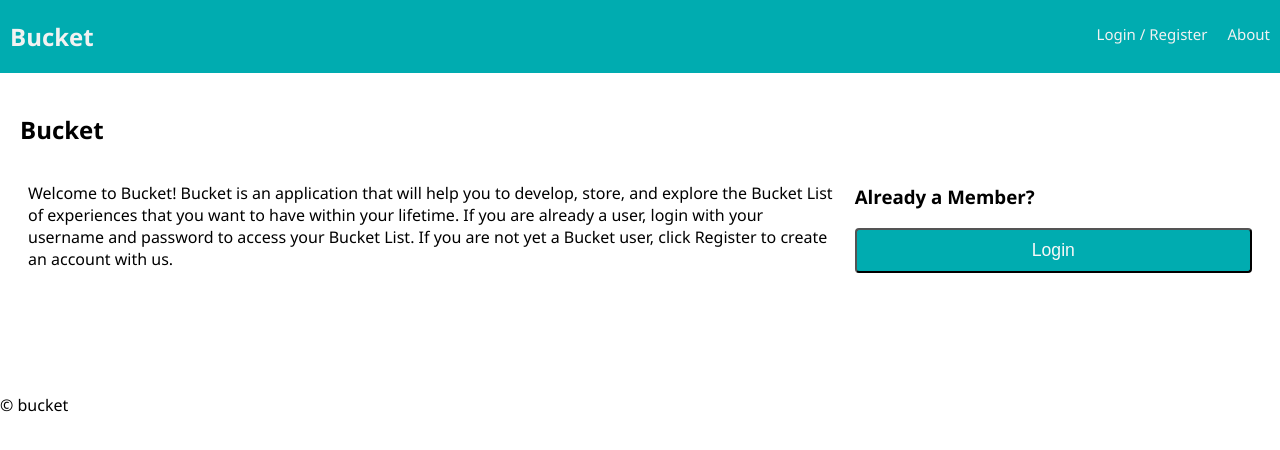
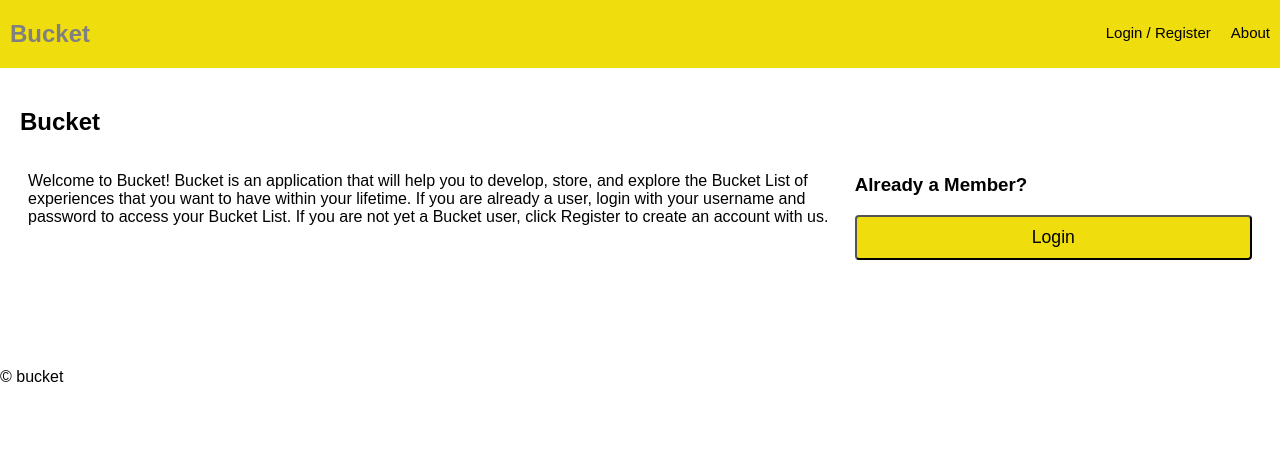
Before and after one commit to atculpepper/bucket-app, a React (Create React App) app: page /home#/home in a window 1280 px wide. Shown: the top 450 px of the page. Built offline with nearby package versions, Linux system fonts and the light colour scheme; no server answers.

Commit message:
updated styling in nav and across theme to experiment with design

```diff
--- a/src/components/App/App.css
+++ b/src/components/App/App.css
@@ -1,5 +1,5 @@
 body {
-    font-family: 'Segoe UI', Tahoma, Geneva, Verdana, sans-serif;
+  font-family: "Raleway", sans-serif;
   margin: 0px;
 }
 
@@ -22,28 +22,32 @@ input {
   margin-bottom: 10px;
 }
 
-.log-in, .log-out, .register {
-  background-color: #00acb0;
+.log-in,
+.log-out,
+.register {
+  background-color: #f0dd0d;
   border-radius: 4px;
-  color: #f8f8f8;
+  color: black;
   min-height: 50px;
   min-width: 100px;
-  outline:0;
+  outline: 0;
   cursor: pointer;
 }
 
-.log-in:hover, .log-out:hover, .register:hover {
-  background-color: #008183;
+.log-in:hover,
+.log-out:hover,
+.register:hover {
+  background-color: #f0dd0d;
 }
 
 /* This line makes the "Register" and "Login" buttons look like links */
 .link-button {
-    background:none;
-    color:inherit;
-    border:none;
-    padding:0;
+  background: none;
+  color: inherit;
+  border: none;
+  padding: 0;
   font: inherit;
-    outline:0;
-    border-bottom:1px solid #444;
+  outline: 0;
+  border-bottom: 1px solid #444;
   cursor: pointer;
 }
--- a/src/components/InfoPage/InfoPage.js
+++ b/src/components/InfoPage/InfoPage.js
@@ -7,7 +7,7 @@ import React from "react";
 
 const InfoPage = () => (
   <div>
-    <p>Update User Info </p>
+    <p>Update User Profile </p>
   </div>
 );
 
--- a/src/components/LandingPage/LandingPage.css
+++ b/src/components/LandingPage/LandingPage.css
@@ -11,9 +11,9 @@ Button
 -------------------------------------------------------------------------------- */
 
 .btn {
-    background-color: #00acb0;
+  background-color: #f0dd0d;
   border-radius: 4px;
-    color: #f8f8f8;
+  color: black;
   display: inline-block;
   padding: 10px;
   outline: 0;
@@ -32,7 +32,7 @@ Button
 }
 
 .btn:hover {
-    background-color: #008183;
+  background-color: #f0dd0d;
   text-decoration: none;
 }
 
--- a/src/components/Nav/Nav.css
+++ b/src/components/Nav/Nav.css
@@ -1,20 +1,20 @@
 .nav-title {
-    font-size: 24px;
-    font-weight: 700;
-    display: inline-block;
-    color: #f2f2f2;
-    padding-left: 10px;
+  font-size: 24px;
+  font-weight: 700;
+  display: inline-block;
+  color: grey;
+  padding-left: 10px;
 }
 
 .nav {
   overflow: hidden;
-  background-color: #00acb0;
+  background-color: #f0dd0d;
 }
 
 .nav-link {
   float: left;
-  color: #f2f2f2;
-  background-color: #00acb0;
+  color: black;
+  background-color: #f0dd0d;
   text-align: center;
   padding: 24px 10px;
   text-decoration: none;
@@ -22,13 +22,13 @@
 
   /* these last two make the logout button in
   the nav bar look like another link */
-  border:none;
+  border: none;
   cursor: pointer;
-  outline:0;
+  outline: 0;
 }
 
 .nav-link:hover {
-  background-color: #008183;
+  background-color: #f0dd0d;
 }
 
 .nav-right {
--- a/src/components/Nav/Nav.js
+++ b/src/components/Nav/Nav.js
@@ -32,7 +32,7 @@ const Nav = (props) => {
         {props.store.user.id && (
           <>
             <Link className="nav-link" to="/info">
-              Info Page
+              User Profile
             </Link>
             <LogOutButton className="nav-link" />
             <Link className="nav-link" to="/explore">
```
Lines whose indentation alone changed are shown as unchanged.
